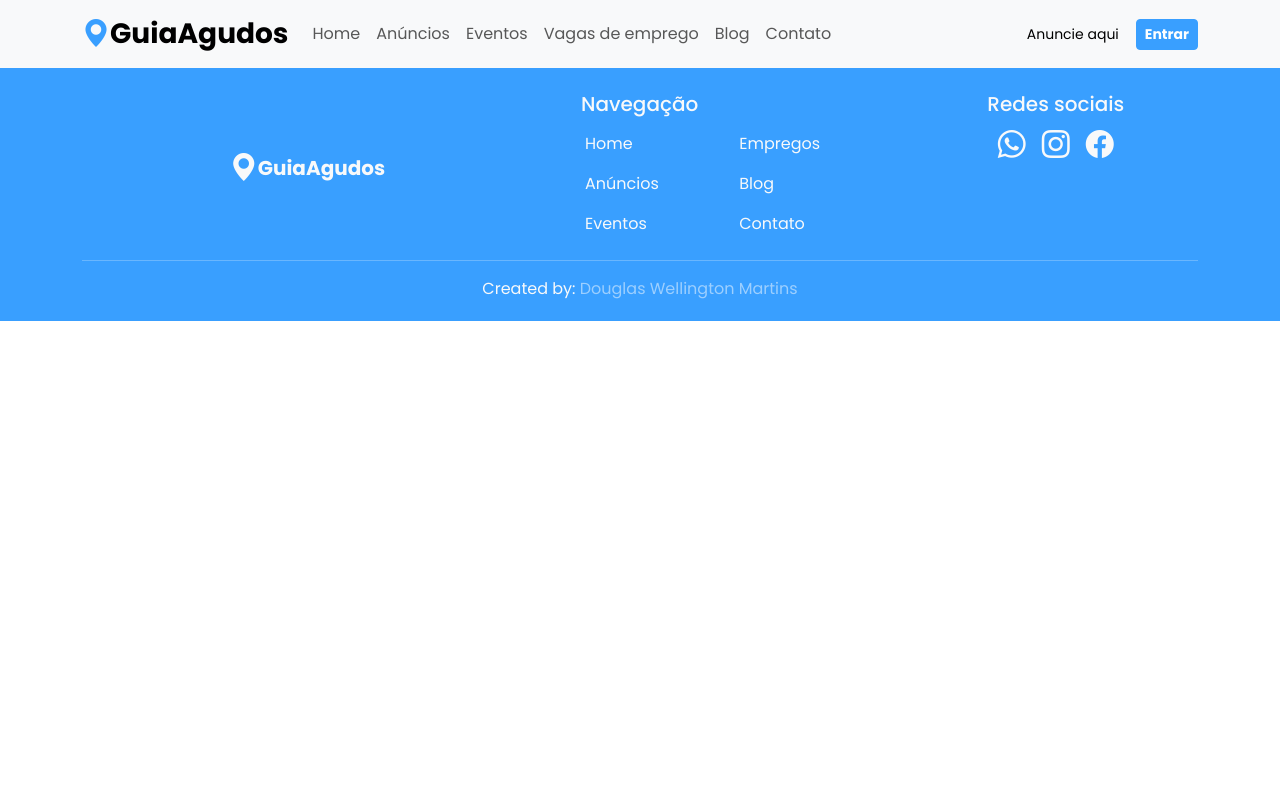
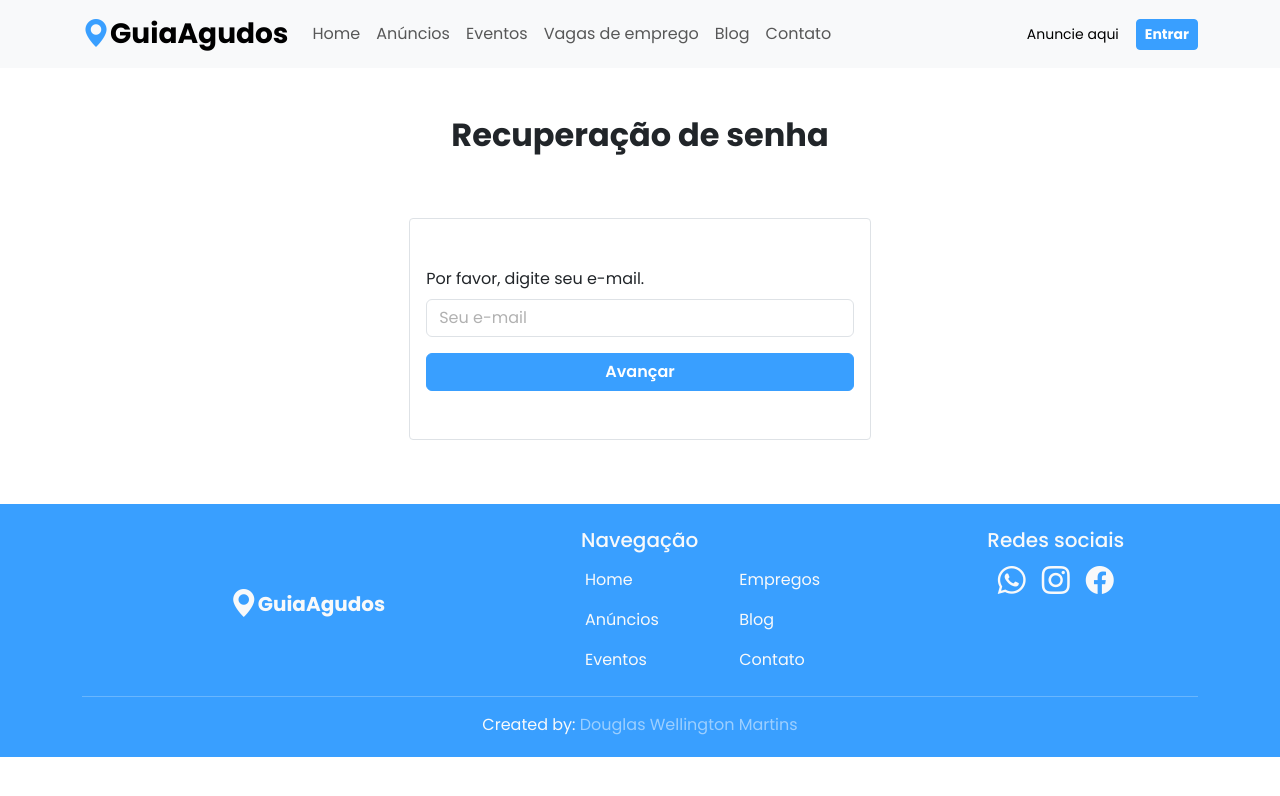
Before and after one commit to dwmartins/agudos_news_front, a Vue app: page /nova-senha in a window 1280 px wide. Shown: the top 796 px of the page. Built offline with nearby package versions, Linux system fonts and the light colour scheme; no server answers.

Commit message:
feat: Desenvolvimento da view para nova senha

```diff
--- a/src/assets/css/style.css
+++ b/src/assets/css/style.css
@@ -70,3 +70,7 @@
 .custom_no_feedback {
     background-image: none !important;
 }
+
+.custom_placeholder::placeholder {
+    color: #b1b1b1 !important;
+}
--- a/src/views/NewPasswordPage.vue
+++ b/src/views/NewPasswordPage.vue
@@ -1,33 +1,123 @@
 <template>
     <section>
         <AppHeader/>
+        <div class="my-5">
+            <h2 class="custom_title fw-bolder text-center my-5">Recuperação de senha</h2>
+
+            <div class="container">
+                <div class="row justify-content-center p-3">
+                    <form class="col-11 col-sm-11 col-md-7 col-lg-5 p-3 py-5 border rounded-1 newPasswordForm" novalidate>
+                        <div class="mb-3">
+                            <label for="newPassword" class="form-label">Por favor, digite seu e-mail.</label>
+                            <input v-model="email" type="email" class="form-control custom_focus custom_placeholder" id="newPassword" placeholder="Seu e-mail" required>
+                            <div class="invalid-feedback">
+                                Por favor digite seu e-mail.
+                            </div>
+                        </div>
+                        <div>
+                            <button @click="submitForm" class="btn btn-primary w-100 fw-semibold">Avançar</button>
+                        </div>
+                    </form>
+                </div>
+            </div>
+        </div>
+        <div class="toast-container position-fixed bottom-0 end-0 p-3">
+            <div id="alertsNewPassword" class="toast bg-opacity-75" :class="'text-bg-' + alertType" role="alert" aria-live="assertive" aria-atomic="true">
+                <div class="d-flex">
+                    <div class="toast-body fs-6 fw-semibold z-3 ">
+                        {{ alertMsg }}
+                    </div>
+                    <button type="button" class="btn-close me-2 m-auto" data-bs-dismiss="toast" aria-label="Close"></button>
+                </div>
+            </div>
+        </div>
+        <div class="modal fade" id="modalNewPassword" tabindex="-1" aria-labelledby="exampleModalLabel" aria-hidden="true">
+            <div class="modal-dialog modal-dialog-centered">
+                <div class="modal-content">
+                    <div class="modal-header">
+                        <button @click="redirectHome" type="button" class="btn-close" data-bs-dismiss="modal" aria-label="Close"></button>
+                    </div>
+                    <div class="modal-body">
+                        <h4 class="custom_title mb-4">Foi enviado uma nova senha temporária em seu e-mail.</h4>
+                        <p class="text-dark text-opacity-75">Entre em seu perfil e altere para uma de sua preferência.</p>
+                    </div>
+                    <div class="p-3">
+                        <button @click="redirectHome" type="button" class="btn btn-primary w-100" data-bs-dismiss="modal">Ok</button>
+                    </div>
+                </div>
+            </div>
+        </div>
         <AppFooter/>
     </section>
 </template>
 
 <script>
+/* global bootstrap */
 import AppHeader from '../components/AppHeader/AppHeader.vue';
 import AppFooter from '../components/AppFooter/AppFooter.vue';
 
 export default {
     components: {
         AppHeader,
-        AppFooter
+        AppFooter,
     },
 
     data() {
         return {
-
+            email: '',
+            alertType: '',
+            alertMsg: '',
+            alerts: ''
         };
-    },
-
-    methods: {
     },
 
     mounted() {
         window.scrollTo(0, 0);
-    }
+        this.modalNewPassword = new bootstrap.Modal(document.getElementById('modalNewPassword'));
+        this.alerts = bootstrap.Toast.getOrCreateInstance(document.getElementById('alertsNewPassword'));
+    },
+
+    methods: {
+        submitForm(e) {
+            e.preventDefault()
+            const validForm = this.validForm();
+
+            if(validForm) {
+                this.modalNewPassword.show();
+            }
+        },
+
+        validForm() {
+            const forms = document.querySelectorAll('.newPasswordForm');
+
+            for (const form of forms) {
+                if (form.checkValidity()) {
+                  form.classList.add('was-validated');
+                } else {
+                  form.classList.add('was-validated');
+                  return false;
+                }
+            }
+
+            return true;
+        },
+
+        openAlert(type, msg) {
+            this.alertType = type;
+            this.alertMsg = msg;
+            setTimeout(() => {
+                this.alerts.show();
+            }, 500);
+        },
+
+        redirectHome() {
+            this.$router.push('/');
+        }
+
+
+    },
+
 };
 </script>
-<style scoped>
-</style>
+
+<style scoped></style>
```
